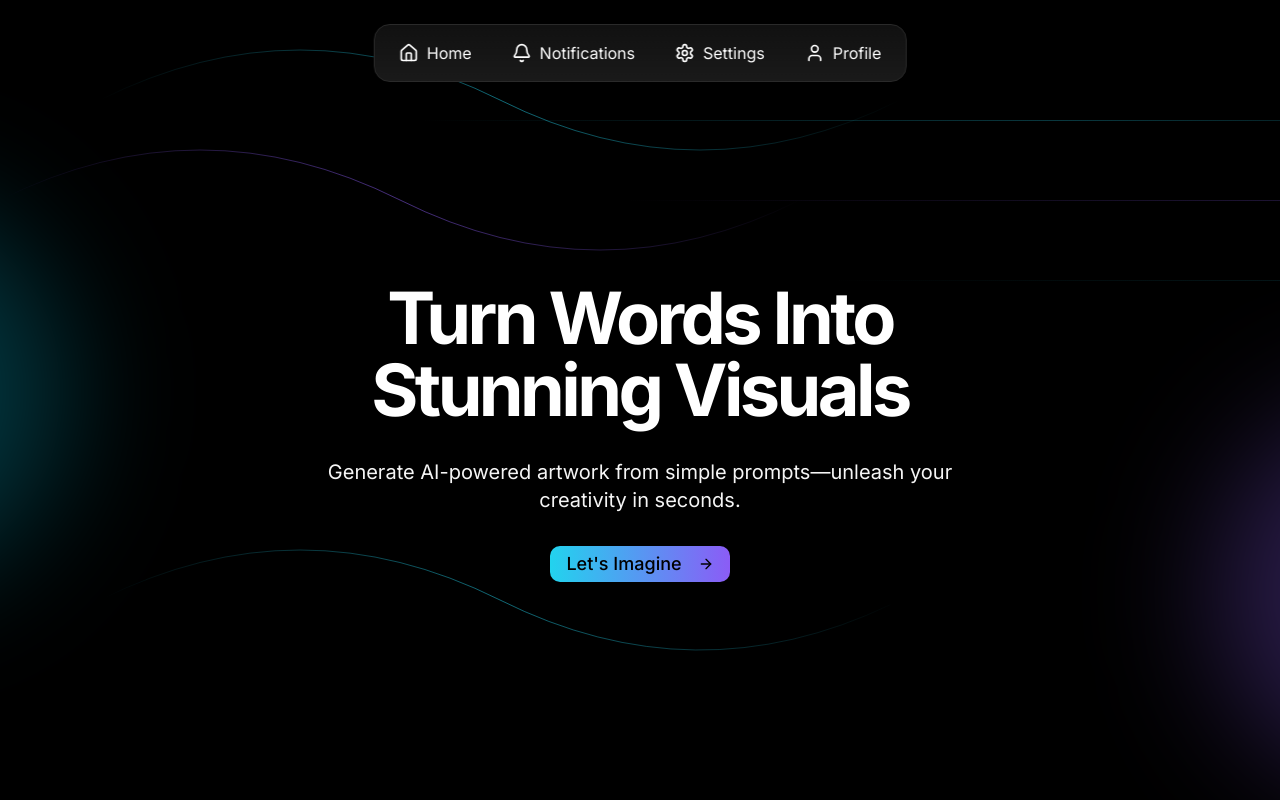
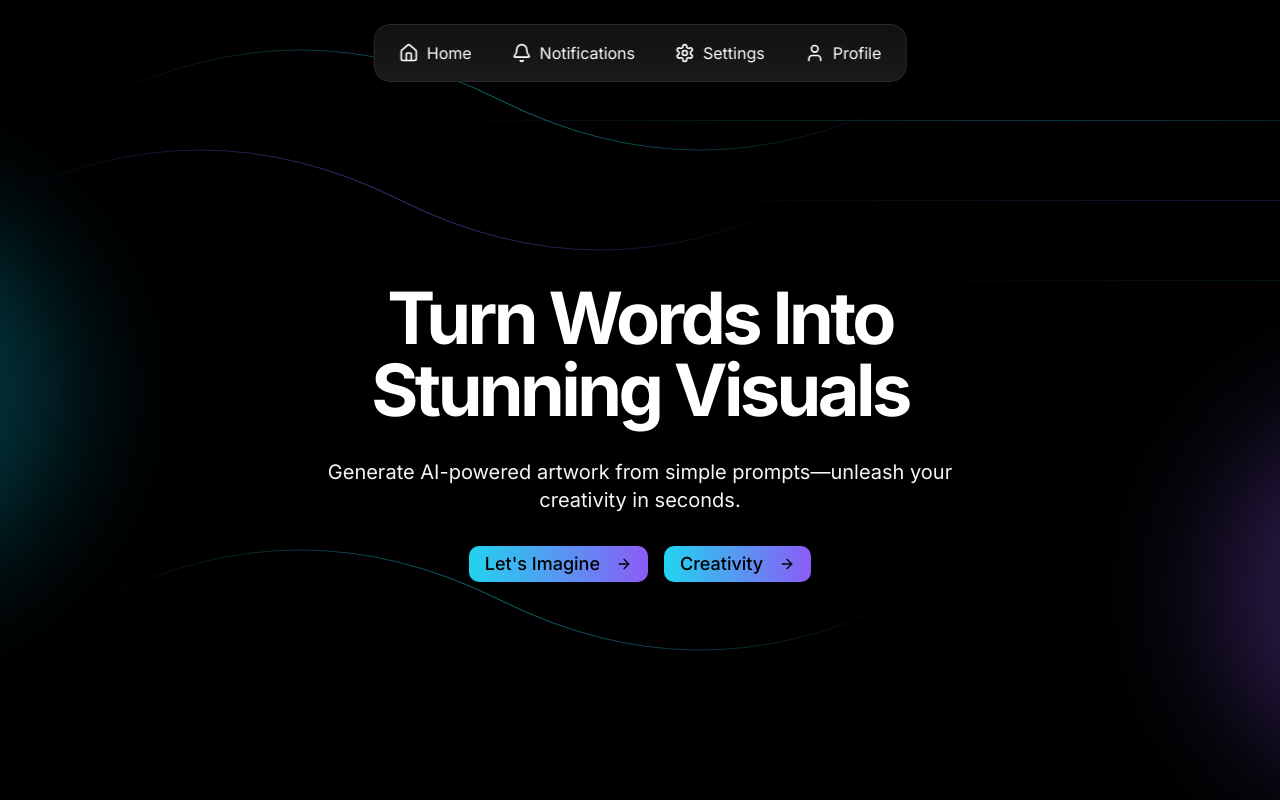
Before and after one commit to Kashan-2912/artlab, a Next.js app: page / in a window 1280 px wide. Shown: the top 800 px of the page. Built offline with nearby package versions, Linux system fonts and the light colour scheme.

Commit message:
starting backend logic

```diff
--- a/app/page.js
+++ b/app/page.js
@@ -143,10 +143,18 @@ export default function Home() {
               Generate AI-powered artwork from simple prompts—unleash your creativity in seconds.
             </p>
             <div className="flex justify-center space-x-4">
+              <Link href="/imagine">
                 <Button className="bg-gradient-to-r from-cyan-400 to-violet-500 text-lg text-black hover:from-cyan-500 hover:to-violet-600">
                   Let&apos;s Imagine
                   <ArrowRight className="ml-2 h-5 w-5" />
                 </Button>
+              </Link>
+              <Link href="/creativity">
+                <Button className="bg-gradient-to-r from-cyan-400 to-violet-500 text-lg text-black hover:from-cyan-500 hover:to-violet-600">
+                  Creativity
+                  <ArrowRight className="ml-2 h-5 w-5" />
+                </Button>
+              </Link>
             </div>
           </motion.div>
         </div>
@@ -225,10 +233,12 @@ export default function Home() {
                 <span>Free, fast, and fun</span>
               </li>
             </ul>
+            <Link href="/imagine">
               <Button className="mt-8 bg-gradient-to-r from-cyan-400 to-violet-500 text-lg text-black hover:from-cyan-500 hover:to-violet-600">
                 Let&apos;s Imagine
                 <ArrowRight className="ml-2 h-5 w-5" />
               </Button>
+            </Link>
           </div>
         </div>
       </section>
```
Also changed, not shown: app/api/creativity/route.jsx (added), app/api/imagine/route.jsx (added). Lines whose indentation alone changed are shown as unchanged.
